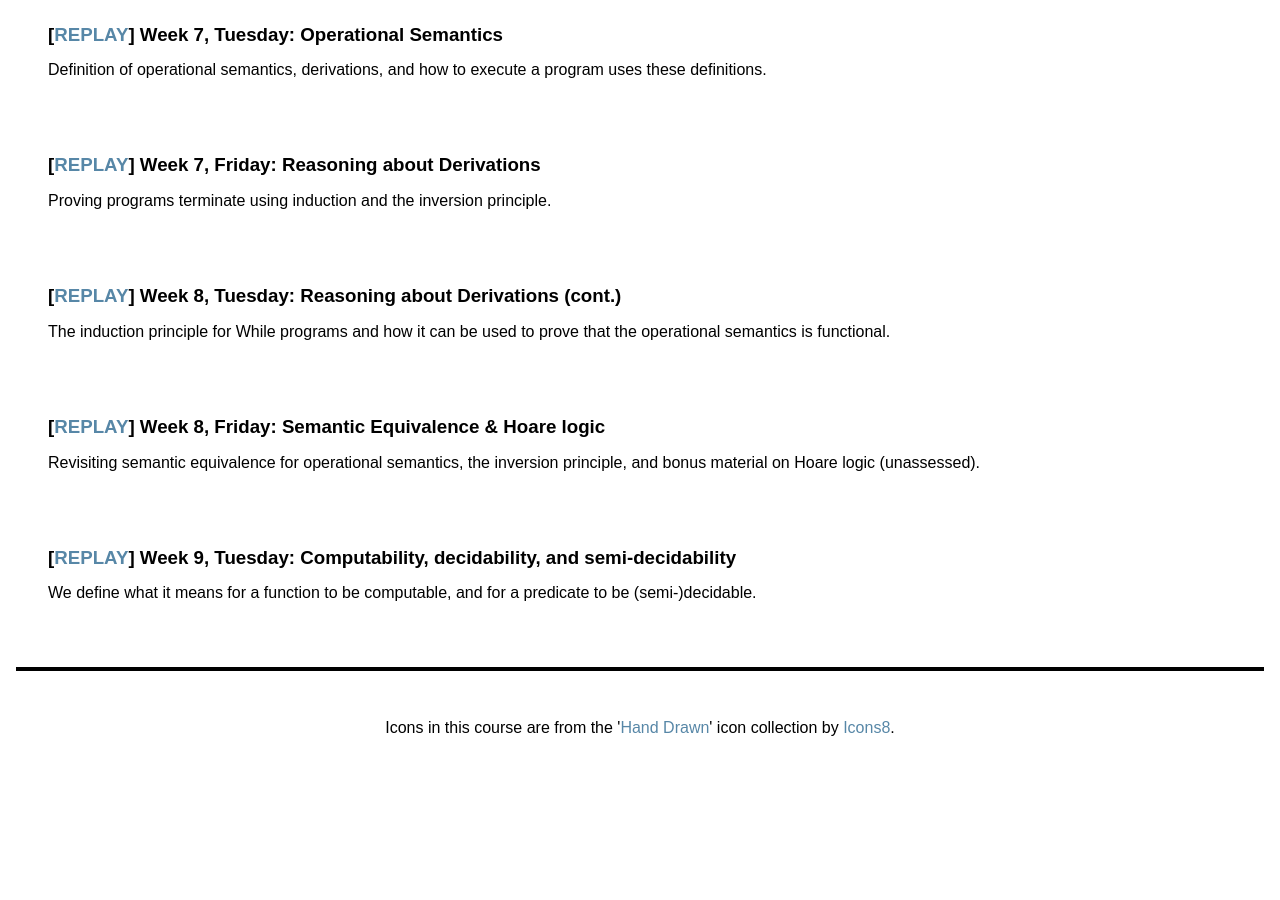
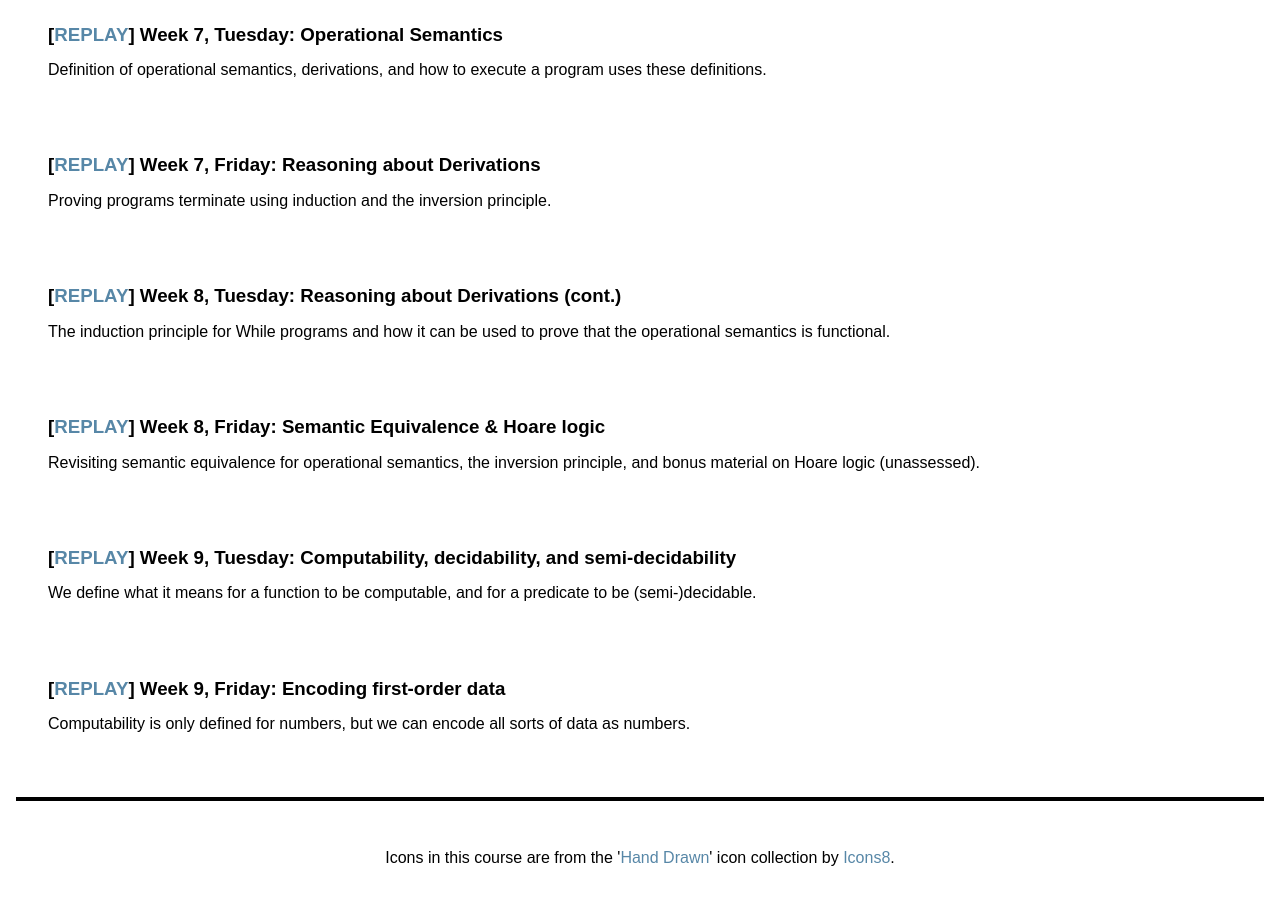
Before and after one commit to uob-coms20007/webpages, a Jekyll site: the page built from schedule.md, in a window 1280 px wide and 900 px high, scrolled down 2376 px. Built offline with Jekyll 4.4.1, drawn with Linux system fonts in a browser that asks for light colours; nearby versions of some CDN libraries; before the commit the page ends 3145 px from its top, so only the background shows below that; some of the changed text lies outside the part shown.

Commit message:
adding encodings lecture

```diff
--- a/_data/lectures.yml
+++ b/_data/lectures.yml
@@ -63,6 +63,10 @@
 - title: Computability, decidability, and semi-decidability
   description: We define what it means for a function to be computable, and for a predicate to be (semi-)decidable.
   replay: https://mediasite.bris.ac.uk/Mediasite/Play/45ac04f26de44ea0b3a106c5cc8c44311d
+
+- title: Encoding first-order data
+  description: Computability is only defined for numbers, but we can encode all sorts of data as numbers.
+  replay: https://mediasite.bris.ac.uk/Mediasite/Play/a533b6d0218c4dbc90c5551fd241ed061d
 
 # - title: Introduction
 #   description: Introduction to the themes of the unit and how the unit runs.  Strings, concrete syntax and a preview of context-free string grammars.
```
